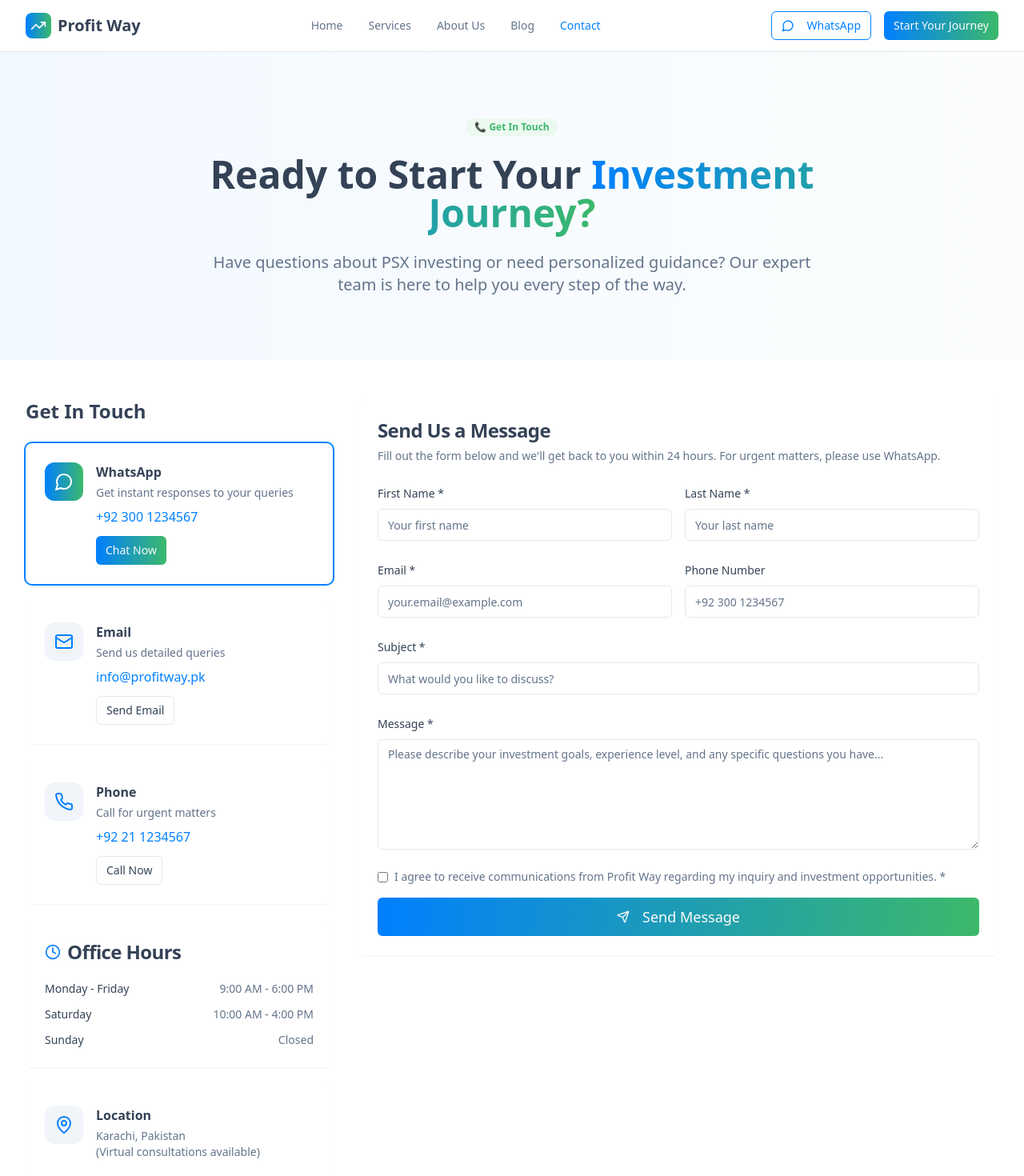
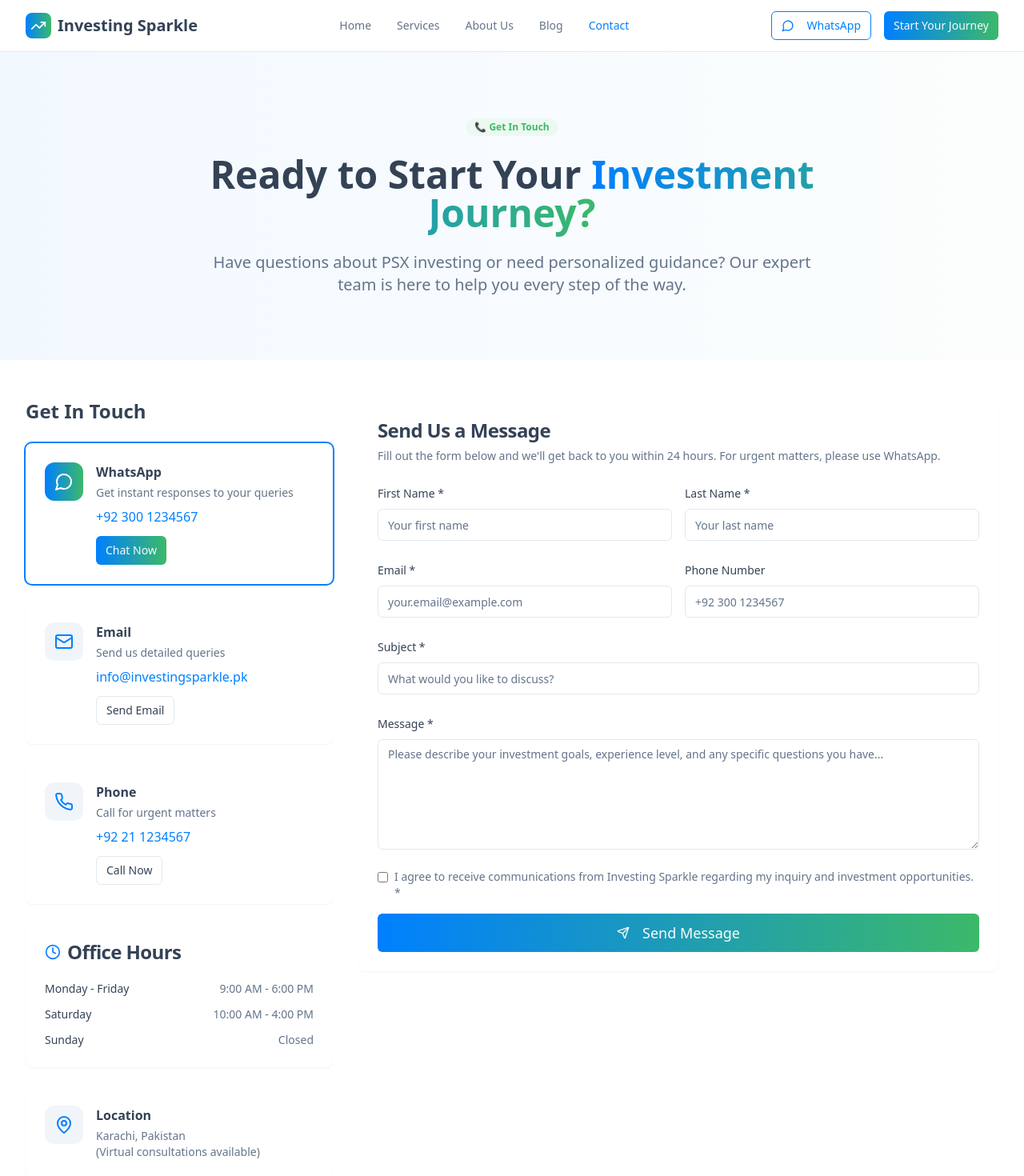
Before and after one commit to furqan-debug/InvestingSparkle, a React (Vite) app: page /contact in a window 1280 px wide. Shown: the top 1470 px of the page at 80% size. Built offline with nearby package versions, Linux system fonts and the light colour scheme.

Commit message:
Update company name
Change company name from ProfitWay to Investing Sparkle.

```diff
--- a/index.html
+++ b/index.html
@@ -3,11 +3,11 @@
   <head>
     <meta charset="UTF-8" />
     <meta name="viewport" content="width=device-width, initial-scale=1.0" />
-    <title>profitway-psx-path</title>
+    <title>Investing Sparkle - PSX Investment Platform</title>
     <meta name="description" content="Lovable Generated Project" />
     <meta name="author" content="Lovable" />
 
-    <meta property="og:title" content="profitway-psx-path" />
+    <meta property="og:title" content="Investing Sparkle - PSX Investment Platform" />
     <meta property="og:description" content="Lovable Generated Project" />
     <meta property="og:type" content="website" />
     <meta property="og:image" content="https://lovable.dev/opengraph-image-p98pqg.png" />
--- a/src/components/Layout.tsx
+++ b/src/components/Layout.tsx
@@ -28,7 +28,7 @@ const Layout = ({ children }: { children: React.ReactNode }) => {
               <div className="flex items-center justify-center w-8 h-8 rounded-lg bg-gradient-to-r from-primary to-secondary">
                 <TrendingUp className="h-5 w-5 text-white" />
               </div>
-              <span className="text-xl font-bold text-foreground">Profit Way</span>
+              <span className="text-xl font-bold text-foreground">Investing Sparkle</span>
             </Link>
 
             {/* Desktop Navigation */}
@@ -127,7 +127,7 @@ const Layout = ({ children }: { children: React.ReactNode }) => {
                 <div className="flex items-center justify-center w-8 h-8 rounded-lg bg-gradient-to-r from-primary to-secondary">
                   <TrendingUp className="h-5 w-5 text-white" />
                 </div>
-                <span className="text-xl font-bold">Profit Way</span>
+                <span className="text-xl font-bold">Investing Sparkle</span>
               </div>
               <p className="text-muted-foreground text-sm">
                 Simplifying stock market investing for everyday people in Pakistan through smart, ethical, and long-term strategies.
@@ -159,14 +159,14 @@ const Layout = ({ children }: { children: React.ReactNode }) => {
               <h3 className="font-semibold mb-4">Contact</h3>
               <ul className="space-y-2 text-sm text-muted-foreground">
                 <li>WhatsApp: +92 318 1300262</li>
-                <li>Email: info@profitway.pk</li>
+                <li>Email: info@investingsparkle.pk</li>
                 <li>Karachi, Pakistan</li>
               </ul>
             </div>
           </div>
 
           <div className="border-t mt-8 pt-8 text-center text-sm text-muted-foreground">
-            <p>&copy; 2024 Profit Way. All rights reserved. | Regulated by SECP</p>
+            <p>&copy; 2024 Investing Sparkle. All rights reserved. | Regulated by SECP</p>
           </div>
         </div>
       </footer>
--- a/src/pages/About.tsx
+++ b/src/pages/About.tsx
@@ -100,7 +100,7 @@ const About = () => {
         <div className="container mx-auto px-4 sm:px-6 lg:px-8">
           <div className="text-center space-y-6 max-w-4xl mx-auto">
             <Badge variant="secondary" className="bg-secondary-light text-secondary">
-              🏢 About Profit Way
+              🏢 About Investing Sparkle
             </Badge>
             <h1 className="text-4xl sm:text-5xl font-bold text-foreground">
               Empowering Pakistani Investors to <span className="bg-gradient-to-r from-primary to-secondary bg-clip-text text-transparent">Build Wealth</span>
@@ -120,7 +120,7 @@ const About = () => {
               <h2 className="text-3xl sm:text-4xl font-bold text-foreground">Our Story</h2>
               <div className="space-y-4 text-muted-foreground">
                 <p>
-                  Profit Way was founded in 2020 with a simple yet powerful vision: to make stock market investing accessible, understandable, and profitable for every Pakistani investor, regardless of their background or experience level.
+                  Investing Sparkle was founded in 2020 with a simple yet powerful vision: to make stock market investing accessible, understandable, and profitable for every Pakistani investor, regardless of their background or experience level.
                 </p>
                 <p>
                   As practicing Muslims and experienced investors, we noticed a significant gap in the Pakistani market for Shariah-compliant investment guidance. Many potential investors were either afraid of the stock market or unsure about its permissibility in Islam.
@@ -261,7 +261,7 @@ const About = () => {
                   <h3 className="text-xl font-semibold mb-4 text-foreground">Regulatory Compliance</h3>
                   <div className="space-y-4 text-muted-foreground">
                     <p>
-                      Profit Way is fully compliant with SECP (Securities and Exchange Commission of Pakistan) regulations and maintains all required licenses for investment advisory services.
+                      Investing Sparkle is fully compliant with SECP (Securities and Exchange Commission of Pakistan) regulations and maintains all required licenses for investment advisory services.
                     </p>
                     <p>
                       Our Islamic finance compliance is verified by qualified Shariah scholars, ensuring all our recommendations meet the highest standards of Islamic financial principles.
@@ -282,7 +282,7 @@ const About = () => {
               Ready to Start Your Journey With Us?
             </h2>
             <p className="text-xl text-white/90">
-              Join thousands of Pakistani investors who trust Profit Way for their financial growth.
+              Join thousands of Pakistani investors who trust Investing Sparkle for their financial growth.
               Let us help you build wealth the halal way.
             </p>
             <Button
--- a/src/pages/Contact.tsx
+++ b/src/pages/Contact.tsx
@@ -29,9 +29,9 @@ const Contact = () => {
       icon: Mail,
       title: "Email",
       description: "Send us detailed queries",
-      value: "info@profitway.pk",
+      value: "info@investingsparkle.pk",
       action: "Send Email",
-      link: "mailto:info@profitway.pk",
+      link: "mailto:info@investingsparkle.pk",
       primary: false
     },
     {
@@ -210,7 +210,7 @@ const Contact = () => {
                   <div className="flex items-start space-x-2">
                     <input type="checkbox" id="consent" className="mt-1" />
                     <Label htmlFor="consent" className="text-sm text-muted-foreground">
-                      I agree to receive communications from Profit Way regarding my inquiry and investment opportunities. *
+                      I agree to receive communications from Investing Sparkle regarding my inquiry and investment opportunities. *
                     </Label>
                   </div>
 
--- a/src/pages/Home.tsx
+++ b/src/pages/Home.tsx
@@ -53,7 +53,7 @@ const Home = () => {
     {
       name: "Ahmed Hassan",
       role: "Software Engineer",
-      content: "Profit Way helped me start my investment journey. Their guidance made PSX investing simple and profitable.",
+      content: "Investing Sparkle helped me start my investment journey. Their guidance made PSX investing simple and profitable.",
       rating: 5
     },
     {
@@ -197,7 +197,7 @@ const Home = () => {
           <div className="grid grid-cols-1 lg:grid-cols-2 gap-16 items-center">
             <div className="space-y-6">
               <h2 className="text-3xl sm:text-4xl font-bold text-foreground">
-                Why Choose Profit Way?
+                Why Choose Investing Sparkle?
               </h2>
               <p className="text-lg text-muted-foreground">
                 We understand the Pakistani market and the unique needs of local investors. Our approach combines Islamic principles with modern investment strategies.
@@ -304,7 +304,7 @@ const Home = () => {
               Ready to Start Your Investment Journey?
             </h2>
             <p className="text-xl text-white/90">
-              Join thousands of Pakistani investors who trust Profit Way for their financial growth.
+              Join thousands of Pakistani investors who trust Investing Sparkle for their financial growth.
               Get started with a free consultation today.
             </p>
             <div className="flex flex-col sm:flex-row gap-4 justify-center">
```
